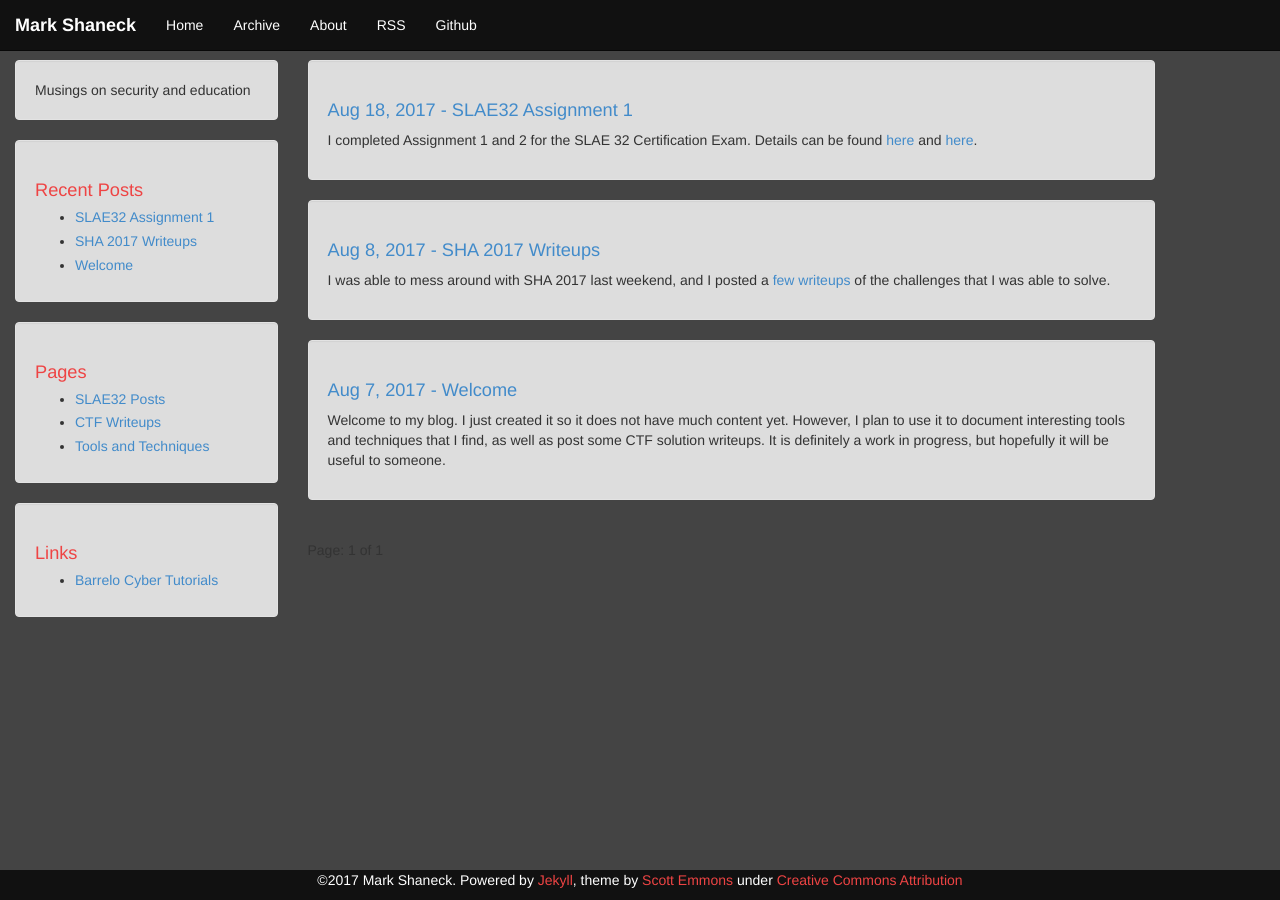
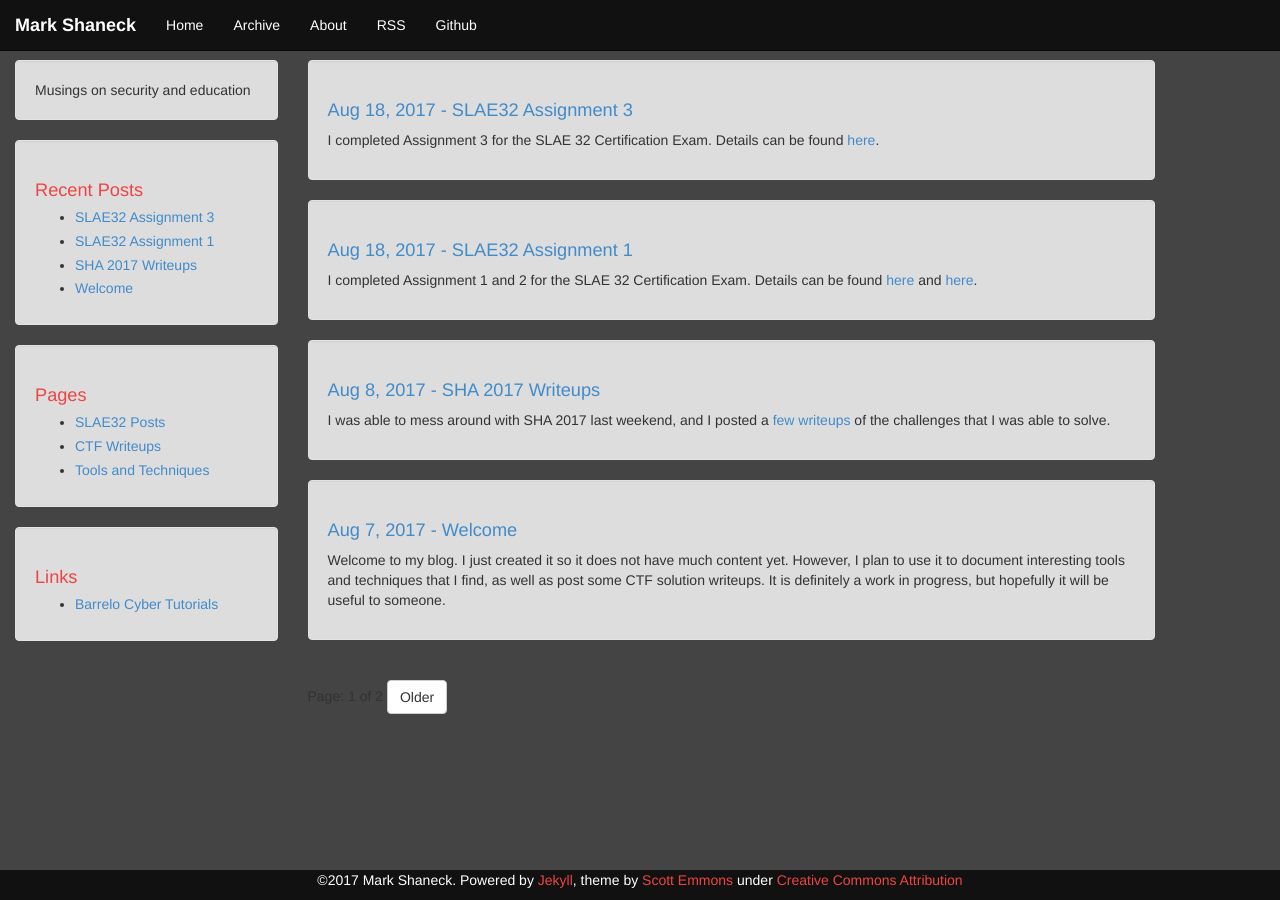
Before and after one commit to mshaneck/mshaneck.github.io, a Jekyll site: the page built from index.html, in a window 1280 px wide. Built offline with Jekyll 4.4.1, drawn with Linux system fonts in a browser that asks for light colours; the list of posts is cut into pages by our own code.

Commit message:
Added blog post to announce

```diff
--- /dev/null
+++ b/_posts/2017-08-18-slae-assignment3.md
@@ -0,0 +1,6 @@
+---
+layout: post
+title: SLAE32 Assignment 3
+---
+
+I completed Assignment 3 for the SLAE 32 Certification Exam. Details can be found [here](/SLAE32/slae32-assignment3).
```
Also changed, not shown: SLAE32/slae32-assignment3.md (+1 -1 lines).
